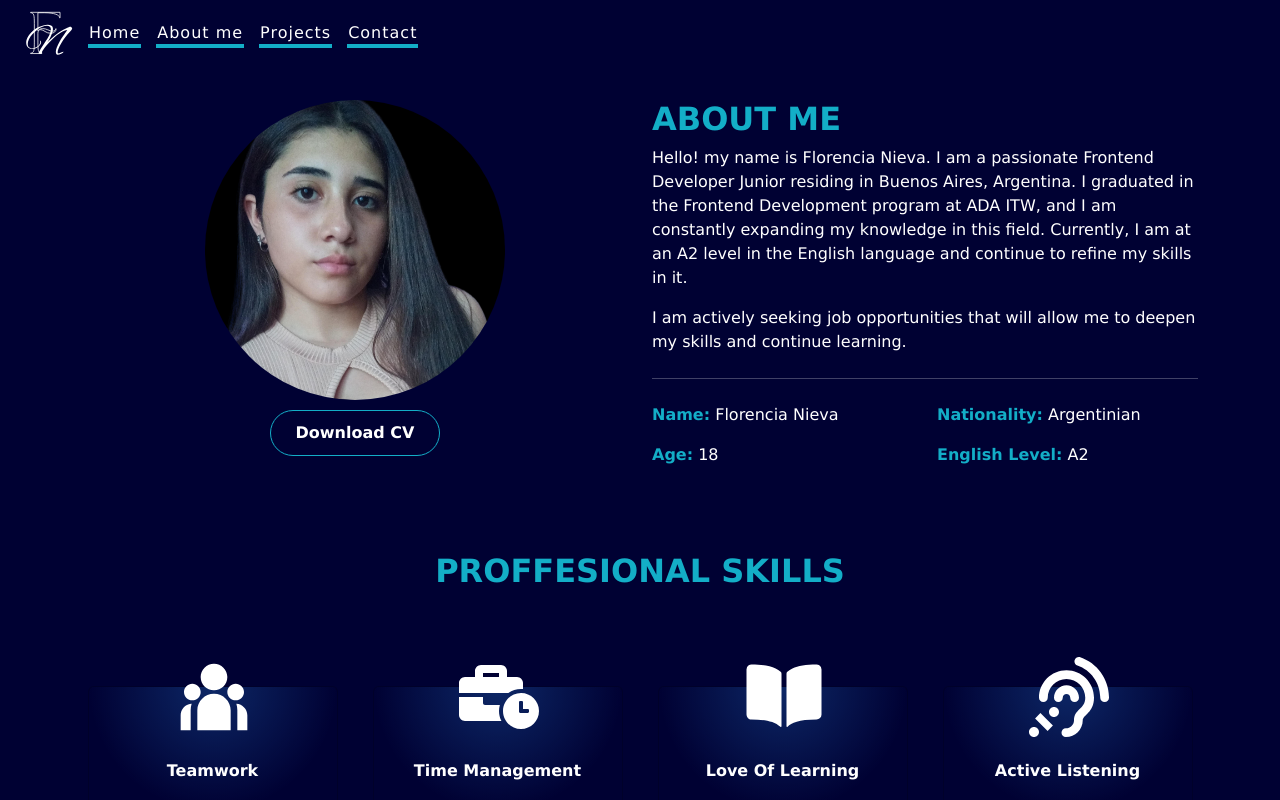
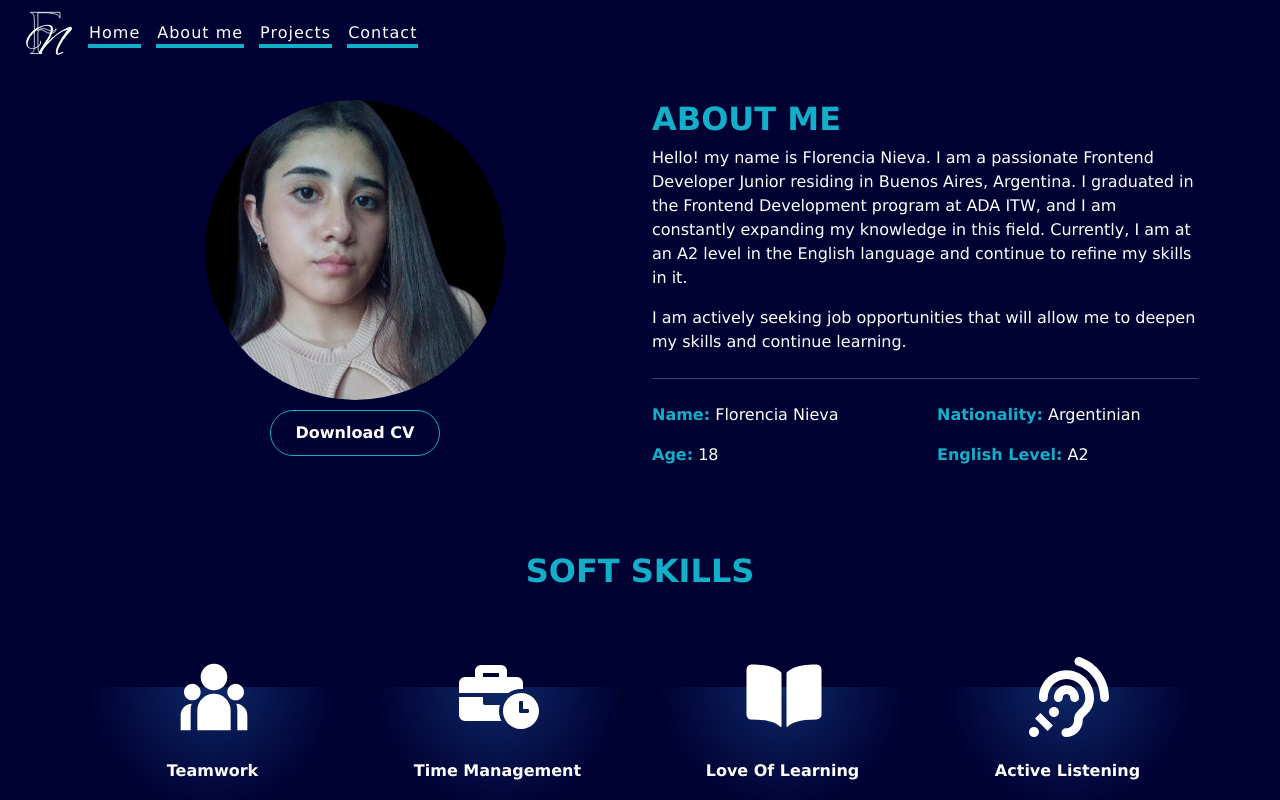
Before and after one commit to FlorenciaNieva/Portfolio-2, a React (Vite) app: page /about-me in a window 1280 px wide. Shown: the top 800 px of the page. Built offline with nearby package versions, Linux system fonts and the light colour scheme; no server answers.

Commit message:
Modifico el nombre de las habilidades por blandas y formateo el codigo con prettier

```diff
--- a/src/components/Skills/Skills.jsx
+++ b/src/components/Skills/Skills.jsx
@@ -7,7 +7,7 @@ import {
   FaBootstrap,
   FaNpm,
   FaAssistiveListeningSystems,
-  FaBusinessTime
+  FaBusinessTime,
 } from "react-icons/fa";
 import {
   SiJavascript,
@@ -30,7 +30,7 @@ export default function Skills() {
       <Container className="">
         <Row>
           <Col className="d-flex justify-content-center align-items-center">
-          <h2 className="text-gradient mb-5">PROFFESIONAL SKILLS</h2>
+            <h2 className="text-gradient mb-5">SOFT SKILLS</h2>
           </Col>
         </Row>
         <Row className="mt-5 mb-5">
@@ -156,6 +156,5 @@ export default function Skills() {
         </Row>
       </Container>
     </>
-
   );
 }
```
Lines whose indentation alone changed are shown as unchanged.
